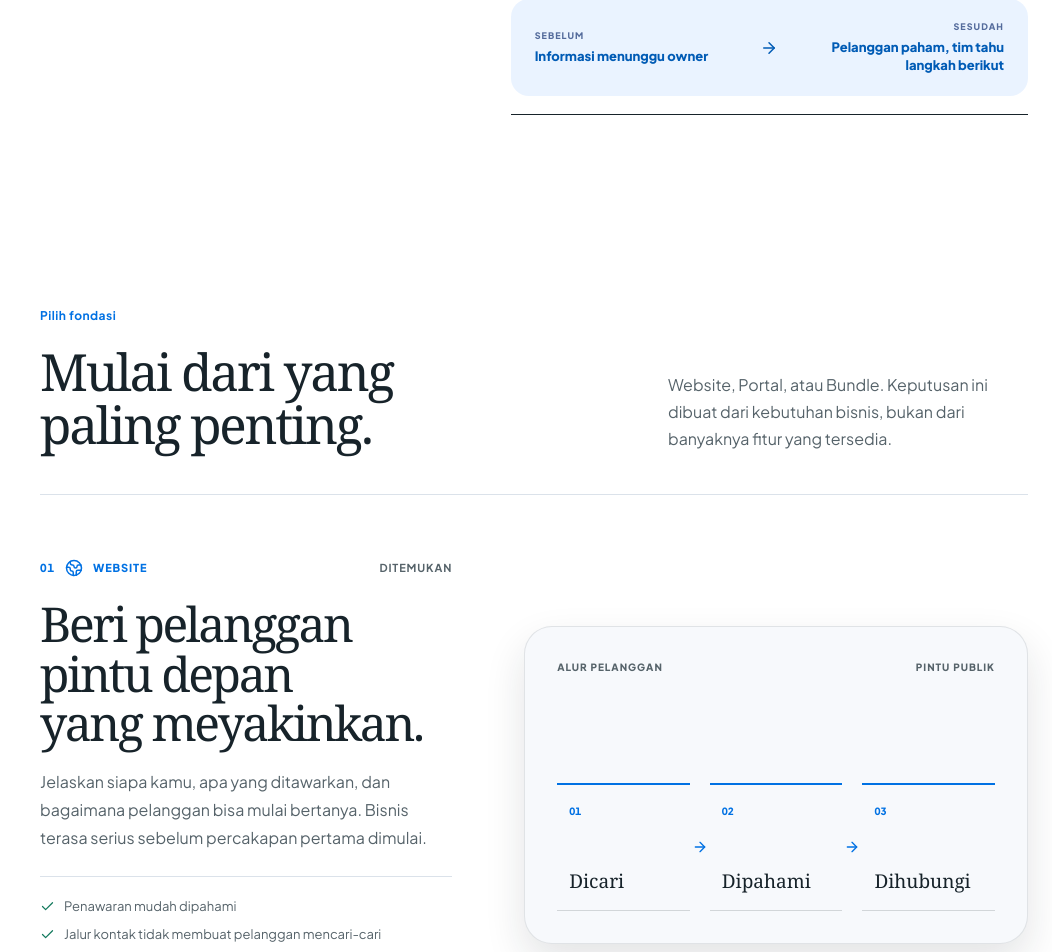
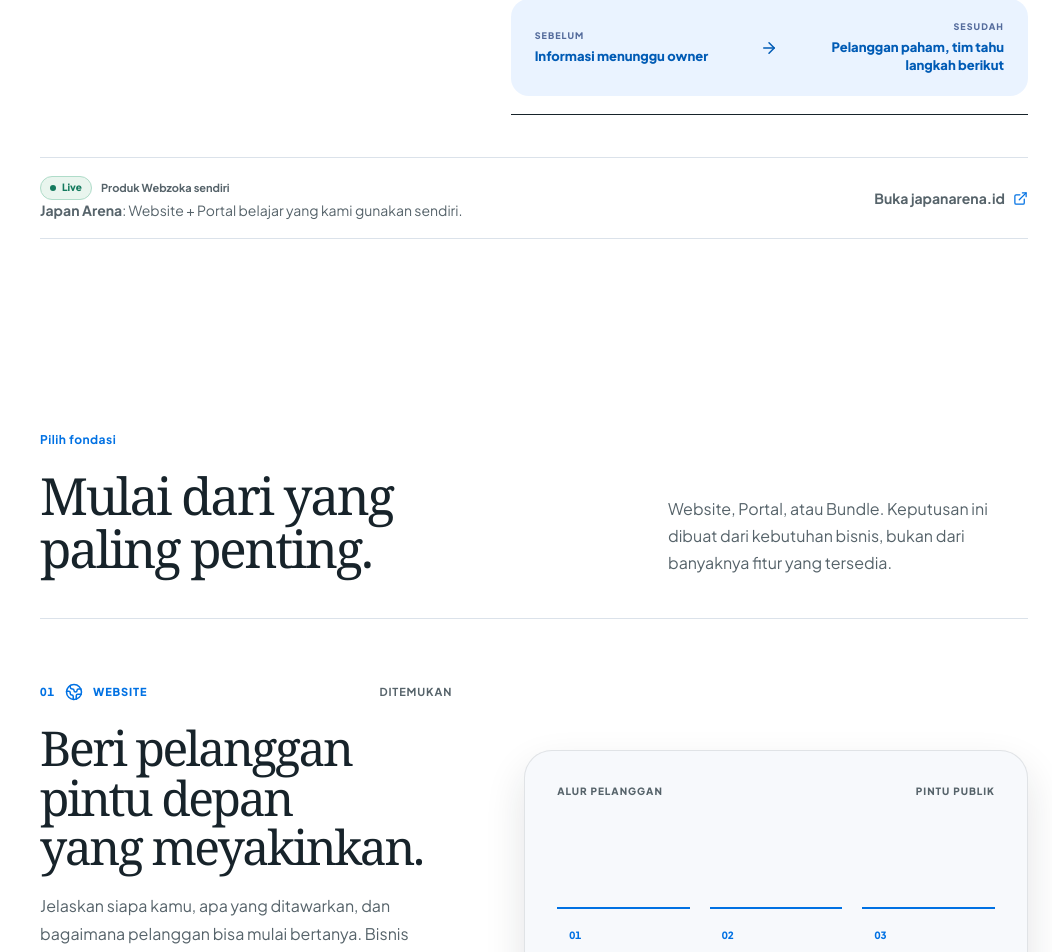
Before and after one commit to RiGi26/ja-landingpage-platform, a Next.js app: page / in a window 1280 px wide. Shown: the part 1787-2739 px from the top of the page, without its empty margins (228-1280 px from the left). Built offline with nearby package versions, Linux system fonts and the light colour scheme; no server answers.

Commit message:
fix(public): surface verified homepage proof earlier

```diff
--- a/app/page.tsx
+++ b/app/page.tsx
@@ -414,6 +414,17 @@ function PainSection() {
           </div>
         </div>
       </div>
+      <aside className="v7-container" aria-label="Japan Arena, produk Webzoka sendiri">
+        <div className="v7-process-note v7-reveal">
+          <div className="min-w-0 text-sm">
+            <div className="v7-portfolio-meta"><StatusBadge status="Live" /><span>Produk Webzoka sendiri</span></div>
+            <p><strong>Japan Arena</strong>: Website + Portal belajar yang kami gunakan sendiri.</p>
+          </div>
+          <a href={JAPAN_ARENA_URL} target="_blank" rel="noopener noreferrer" className="v7-text-link">
+            Buka japanarena.id <ExternalLink size={15} aria-hidden="true" />
+          </a>
+        </div>
+      </aside>
     </section>
   )
 }
```
